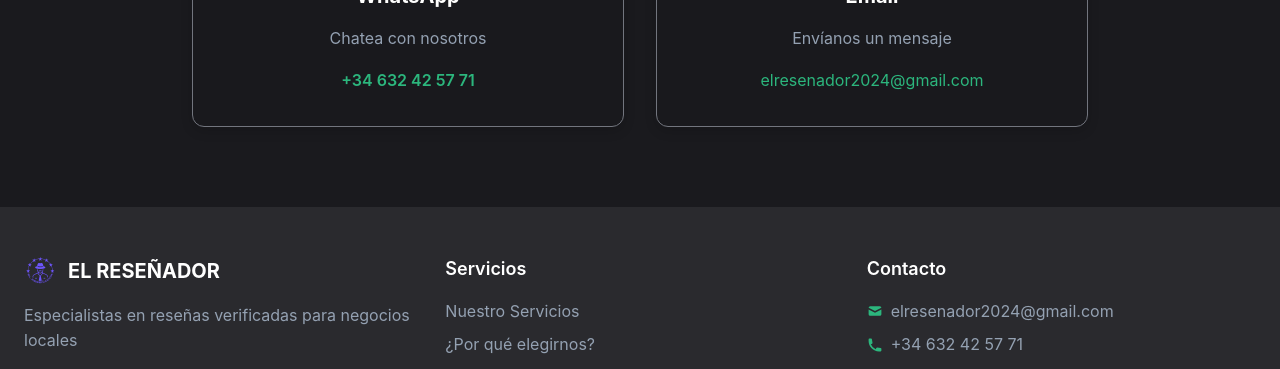
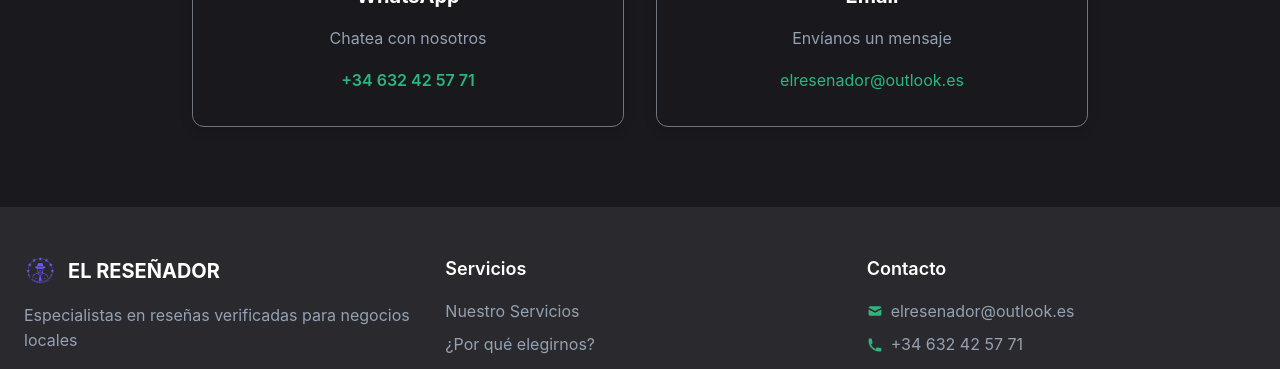
Before and after one commit to AXELRAYO990/ElRESENADOR, a React (Vite) app: page / in a window 1280 px wide. Shown: the part 4682-5051 px from the top of the page. Built offline with nearby package versions, Linux system fonts and the light colour scheme.

Commit message:
Actualizados datos de contacto: teléfono +34 631 90 24 74 y email elresenador@outlook.es

```diff
--- a/src/App.tsx
+++ b/src/App.tsx
@@ -80,7 +80,7 @@ function App() {
 
             {/* Desktop CTA Button */}
             <div className="hidden md:block">
-              <a href="https://wa.me/34632425771?text=Hola,%20me%20interesa%20una%20reseña%20gratuita%20para%20mejorar%20mi%20reputación%20online%20en%20Google.%20¿Podrían%20ayudarme%20con%20más%20información%20sobre%20sus%20servicios?" target="_blank" rel="noopener noreferrer" className="btn-elegant px-6 py-2 font-semibold">
+              <a href="https://wa.me/34631902474?text=Hola,%20me%20interesa%20una%20reseña%20gratuita%20para%20mejorar%20mi%20reputación%20online%20en%20Google.%20¿Podrían%20ayudarme%20con%20más%20información%20sobre%20sus%20servicios?" target="_blank" rel="noopener noreferrer" className="btn-elegant px-6 py-2 font-semibold">
               Reseña Gratuita
               </a>
             </div>
@@ -137,7 +137,7 @@ function App() {
               </a>
               <div className="pt-4 border-t border-subtle">
                 <a
-                  href="https://wa.me/34632425771?text=Hola,%20me%20interesa%20una%20reseña%20gratuita%20para%20mejorar%20mi%20reputación%20online%20en%20Google.%20¿Podrían%20ayudarme%20con%20más%20información%20sobre%20sus%20servicios?"
+                  href="https://wa.me/34631902474?text=Hola,%20me%20interesa%20una%20reseña%20gratuita%20para%20mejorar%20mi%20reputación%20online%20en%20Google.%20¿Podrían%20ayudarme%20con%20más%20información%20sobre%20sus%20servicios?"
                   target="_blank"
                   rel="noopener noreferrer"
                   className="btn-elegant w-full text-center py-3 font-semibold block"
@@ -165,7 +165,7 @@ function App() {
                 Mejora tu reputación online con reseñas auténticas
               </p>
               <div className="flex justify-center lg:justify-start">
-                <a href="https://wa.me/34632425771?text=Hola,%20me%20interesa%20una%20reseña%20gratuita%20para%20mejorar%20mi%20reputación%20online%20en%20Google.%20¿Podrían%20ayudarme%20con%20más%20información%20sobre%20sus%20servicios?" target="_blank" rel="noopener noreferrer" className="btn-elegant text-lg font-semibold text-center flex items-center justify-center">
+                <a href="https://wa.me/34631902474?text=Hola,%20me%20interesa%20una%20reseña%20gratuita%20para%20mejorar%20mi%20reputación%20online%20en%20Google.%20¿Podrían%20ayudarme%20con%20más%20información%20sobre%20sus%20servicios?" target="_blank" rel="noopener noreferrer" className="btn-elegant text-lg font-semibold text-center flex items-center justify-center">
                 Reseña gratuita
                 </a>
               </div>
@@ -472,7 +472,7 @@ function App() {
                   Garantía de 15 días después de que complete el pedido
                 </li>
               </ul>
-              <a href="https://wa.me/34632425771?text=Hola! Me interesa el Pack Mini de 10 reseñas por 49,99€. ¿Podrías darme más información?" className="btn-elegant w-full text-center block">
+              <a href="https://wa.me/34631902474?text=Hola! Me interesa el Pack Mini de 10 reseñas por 49,99€. ¿Podrías darme más información?" className="btn-elegant w-full text-center block">
                 Seleccionar Pack Mini
               </a>
             </div>
@@ -536,7 +536,7 @@ function App() {
                   Garantía de 15 días después de que complete el pedido
                 </li>
               </ul>
-              <a href="https://wa.me/34632425771?text=Hola! Me interesa el Pack Pro de 25 reseñas por 112,99€. ¿Podrías darme más información?" className="btn-elegant w-full text-center block">
+              <a href="https://wa.me/34631902474?text=Hola! Me interesa el Pack Pro de 25 reseñas por 112,99€. ¿Podrías darme más información?" className="btn-elegant w-full text-center block">
                 Seleccionar Pack Pro
               </a>
             </div>
@@ -597,7 +597,7 @@ function App() {
                   Garantía de 15 días después de que complete el pedido
                 </li>
               </ul>
-              <a href="https://wa.me/34632425771?text=Hola! Me interesa el Pack Avanzado de 50 reseñas por 199,99€. ¿Podrías darme más información?" className="btn-elegant w-full text-center block">
+              <a href="https://wa.me/34631902474?text=Hola! Me interesa el Pack Avanzado de 50 reseñas por 199,99€. ¿Podrías darme más información?" className="btn-elegant w-full text-center block">
                 Seleccionar Pack Avanzado
               </a>
             </div>
@@ -658,7 +658,7 @@ function App() {
                   Garantía de 15 días después de que complete el pedido
                 </li>
               </ul>
-              <a href="https://wa.me/34632425771?text=Hola! Me interesa el Pack Premium de 100 reseñas por 349,99€. ¿Podrías darme más información?" className="btn-elegant w-full text-center block">
+              <a href="https://wa.me/34631902474?text=Hola! Me interesa el Pack Premium de 100 reseñas por 349,99€. ¿Podrías darme más información?" className="btn-elegant w-full text-center block">
                 Seleccionar Pack Premium
         </a>
       </div>
@@ -826,7 +826,7 @@ function App() {
       </div>
 
           <div className="grid md:grid-cols-2 gap-8 max-w-4xl mx-auto">
-            <a href="https://wa.me/34632425771?text=Hola,%20me%20interesa%20una%20reseña%20gratuita%20para%20mejorar%20mi%20reputación%20online%20en%20Google.%20¿Podrían%20ayudarme%20con%20más%20información%20sobre%20sus%20servicios?" target="_blank" rel="noopener noreferrer" className="glass-card p-8 rounded-xl text-center hover-elegant block">
+            <a href="https://wa.me/34631902474?text=Hola,%20me%20interesa%20una%20reseña%20gratuita%20para%20mejorar%20mi%20reputación%20online%20en%20Google.%20¿Podrían%20ayudarme%20con%20más%20información%20sobre%20sus%20servicios?" target="_blank" rel="noopener noreferrer" className="glass-card p-8 rounded-xl text-center hover-elegant block">
               <div className="w-16 h-16 highlight-bg rounded-full flex items-center justify-center mx-auto mb-6">
                 <svg className="w-8 h-8 text-white" fill="currentColor" viewBox="0 0 24 24">
                   <path d="M17.472 14.382c-.297-.149-1.758-.867-2.03-.967-.273-.099-.471-.148-.67.15-.197.297-.767.966-.94 1.164-.173.199-.347.223-.644.075-.297-.15-1.255-.463-2.39-1.475-.883-.788-1.48-1.761-1.653-2.059-.173-.297-.018-.458.13-.606.134-.133.298-.347.446-.52.149-.174.198-.298.298-.497.099-.198.05-.371-.025-.52-.075-.149-.669-1.612-.916-2.207-.242-.579-.487-.5-.669-.51-.173-.008-.371-.01-.57-.01-.198 0-.52.074-.792.372-.272.297-1.04 1.016-1.04 2.479 0 1.462 1.065 2.875 1.213 3.074.149.198 2.096 3.2 5.077 4.487.709.306 1.262.489 1.694.625.712.227 1.36.195 1.871.118.571-.085 1.758-.719 2.006-1.413.248-.694.248-1.289.173-1.413-.074-.124-.272-.198-.57-.347m-5.421 7.403h-.004a9.87 9.87 0 01-5.031-1.378l-.361-.214-3.741.982.998-3.648-.235-.374a9.86 9.86 0 01-1.51-5.26c.001-5.45 4.436-9.884 9.888-9.884 2.64 0 5.122 1.03 6.988 2.898a9.825 9.825 0 012.893 6.994c-.003 5.45-4.437 9.884-9.885 9.884m8.413-18.297A11.815 11.815 0 0012.05 0C5.495 0 .16 5.335.157 11.892c0 2.096.547 4.142 1.588 5.945L.057 24l6.305-1.654a11.882 11.882 0 005.683 1.448h.005c6.554 0 11.89-5.335 11.893-11.893A11.821 11.821 0 0020.885 3.488"/>
@@ -848,8 +848,8 @@ function App() {
               </div>
               <h3 className="text-xl font-bold text-headline mb-4">Email</h3>
               <p className="text-paragraph mb-4">Envíanos un mensaje</p>
-              <a href="mailto:elresenador2024@gmail.com" className="text-success hover:text-headline transition-colors">
-                elresenador2024@gmail.com
+              <a href="mailto:elresenador@outlook.es" className="text-success hover:text-headline transition-colors">
+                elresenador@outlook.es
               </a>
             </div>
           </div>
@@ -889,8 +889,8 @@ function App() {
                     <path d="M2.003 5.884L10 9.882l7.997-3.998A2 2 0 0016 4H4a2 2 0 00-1.997 1.884z"/>
                     <path d="M18 8.118l-8 4-8-4V14a2 2 0 002 2h12a2 2 0 002-2V8.118z"/>
                   </svg>
-                  <a href="mailto:elresenador2024@gmail.com" className="hover:text-headline transition-colors">
-                    elresenador2024@gmail.com
+                  <a href="mailto:elresenador@outlook.es" className="hover:text-headline transition-colors">
+                    elresenador@outlook.es
                   </a>
                 </li>
                 <li className="flex items-center">
@@ -949,7 +949,7 @@ function App() {
       </footer>
 
       {/* WhatsApp Bubble */}
-      <a href="https://wa.me/34632425771?text=Hola,%20me%20interesa%20una%20reseña%20gratuita%20para%20mejorar%20mi%20reputación%20online%20en%20Google.%20¿Podrían%20ayudarme%20con%20más%20información%20sobre%20sus%20servicios?" target="_blank" rel="noopener noreferrer" className="fixed bottom-6 right-6 z-50 bg-green-500 hover:bg-green-600 text-white p-4 rounded-full shadow-lg hover:shadow-xl transition-all duration-300 transform hover:scale-110">
+      <a href="https://wa.me/34631902474?text=Hola,%20me%20interesa%20una%20reseña%20gratuita%20para%20mejorar%20mi%20reputación%20online%20en%20Google.%20¿Podrían%20ayudarme%20con%20más%20información%20sobre%20sus%20servicios?" target="_blank" rel="noopener noreferrer" className="fixed bottom-6 right-6 z-50 bg-green-500 hover:bg-green-600 text-white p-4 rounded-full shadow-lg hover:shadow-xl transition-all duration-300 transform hover:scale-110">
         <svg className="w-6 h-6" fill="currentColor" viewBox="0 0 24 24">
           <path d="M17.472 14.382c-.297-.149-1.758-.867-2.03-.967-.273-.099-.471-.148-.67.15-.197.297-.767.966-.94 1.164-.173.199-.347.223-.644.075-.297-.15-1.255-.463-2.39-1.475-.883-.788-1.48-1.761-1.653-2.059-.173-.297-.018-.458.13-.606.134-.133.298-.347.446-.52.149-.174.198-.298.298-.497.099-.198.05-.371-.025-.52-.075-.149-.669-1.612-.916-2.207-.242-.579-.487-.5-.669-.51-.173-.008-.371-.01-.57-.01-.198 0-.52.074-.792.372-.272.297-1.04 1.016-1.04 2.479 0 1.462 1.065 2.875 1.213 3.074.149.198 2.096 3.2 5.077 4.487.709.306 1.262.489 1.694.625.712.227 1.36.195 1.871.118.571-.085 1.758-.719 2.006-1.413.248-.694.248-1.289.173-1.413-.074-.124-.272-.198-.57-.347m-5.421 7.403h-.004a9.87 9.87 0 01-5.031-1.378l-.361-.214-3.741.982.998-3.648-.235-.374a9.86 9.86 0 01-1.51-5.26c.001-5.45 4.436-9.884 9.888-9.884 2.64 0 5.122 1.03 6.988 2.898a9.825 9.825 0 012.893 6.994c-.003 5.45-4.437 9.884-9.885 9.884m8.413-18.297A11.815 11.815 0 0012.05 0C5.495 0 .16 5.335.157 11.892c0 2.096.547 4.142 1.588 5.945L.057 24l6.305-1.654a11.882 11.882 0 005.683 1.448h.005c6.554 0 11.89-5.335 11.893-11.893A11.821 11.821 0 0020.885 3.488"/>
         </svg>
```
